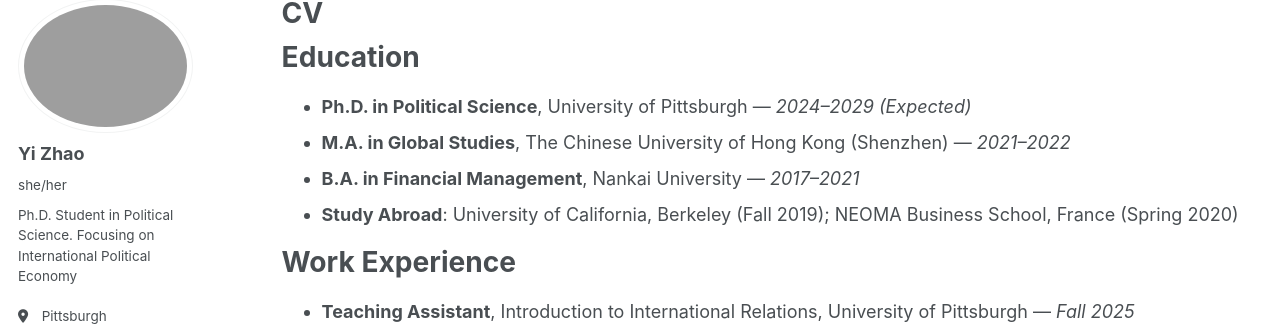
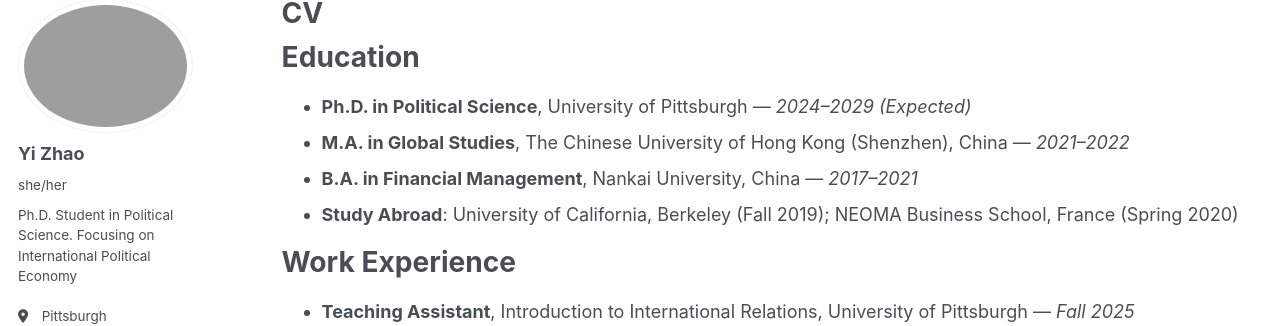
Before and after one commit to YiZhao999/YiZhao999.github.io, a Jekyll site: the page built from _pages/cv.md, in a window 1280 px wide and 1263 px high. Shown: the part 100-426 px from the top of the window. Built offline with Jekyll 4.4.1, drawn with Linux system fonts in a browser that asks for light colours; a script that is not in the unit is left out.

Commit message:
Clarify education entries with country names
Added country names to education entries for clarity.

```diff
--- a/_pages/cv.md
+++ b/_pages/cv.md
@@ -11,8 +11,8 @@ redirect_from:
 
 # Education
 - **Ph.D. in Political Science**, University of Pittsburgh — *2024–2029 (Expected)*
-- **M.A. in Global Studies**, The Chinese University of Hong Kong (Shenzhen) — *2021–2022*
-- **B.A. in Financial Management**, Nankai University — *2017–2021*
+- **M.A. in Global Studies**, The Chinese University of Hong Kong (Shenzhen), China — *2021–2022*
+- **B.A. in Financial Management**, Nankai University, China — *2017–2021*
 - **Study Abroad**: University of California, Berkeley (Fall 2019); NEOMA Business School, France (Spring 2020)
 
 # Work Experience
```
